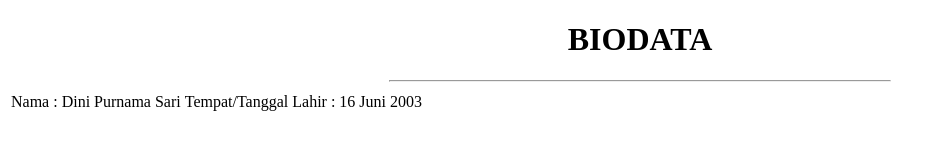
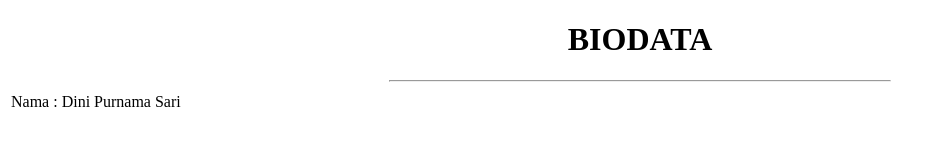
Before and after one commit to dinipurnamaa/dinipurnamaa.github.io, a plain HTML site: page index.html in a window 1280 px wide. Shown: the whole page, without its empty margins (0-943 px from the left). Drawn offline with Linux system fonts and the light colour scheme.

Commit message:
Update index.html

```diff
--- a/index.html
+++ b/index.html
@@ -11,8 +11,6 @@
       <tr>
         <td>Nama</td>
         <td>: Dini Purnama Sari</td>
-         <td>Tempat/Tanggal Lahir</td>
-        <td>: 16 Juni 2003</td>
       </tr>
     </table>
   </body>
```
